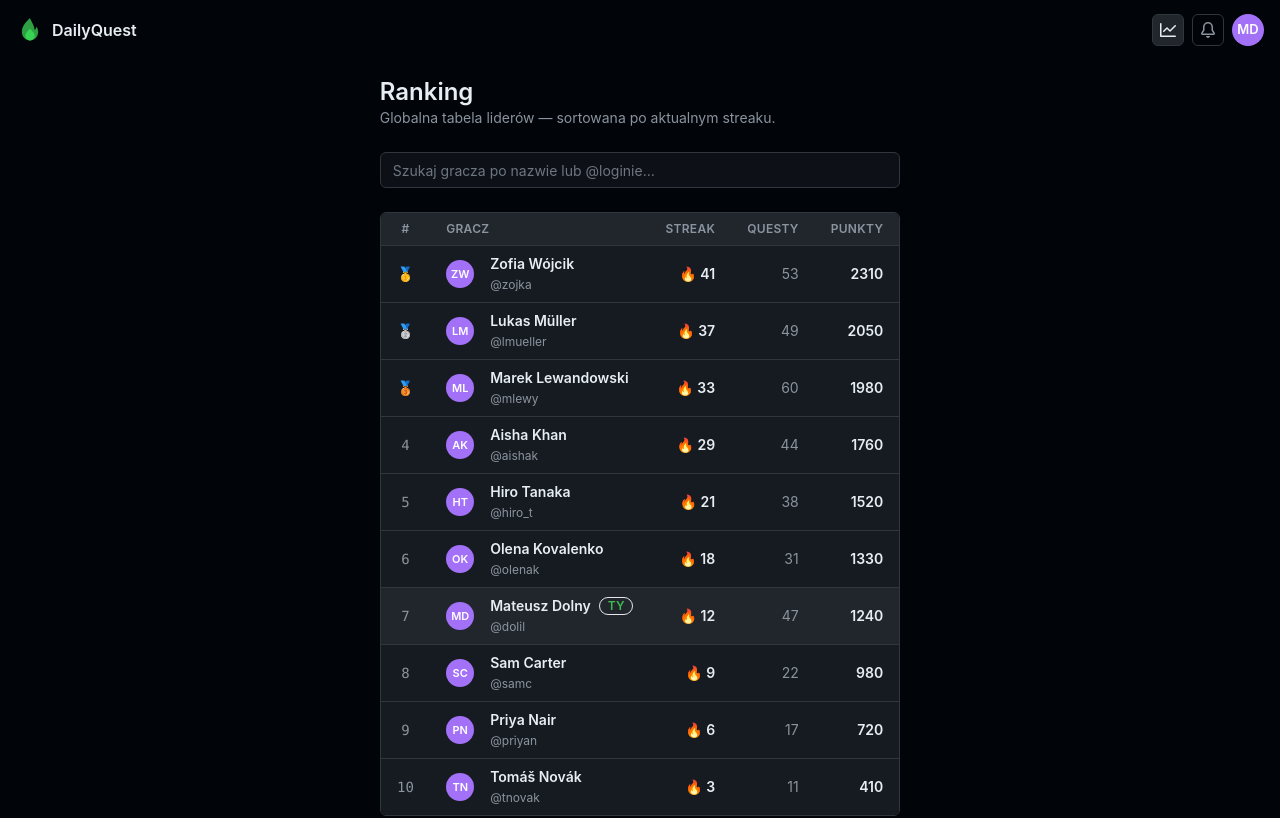
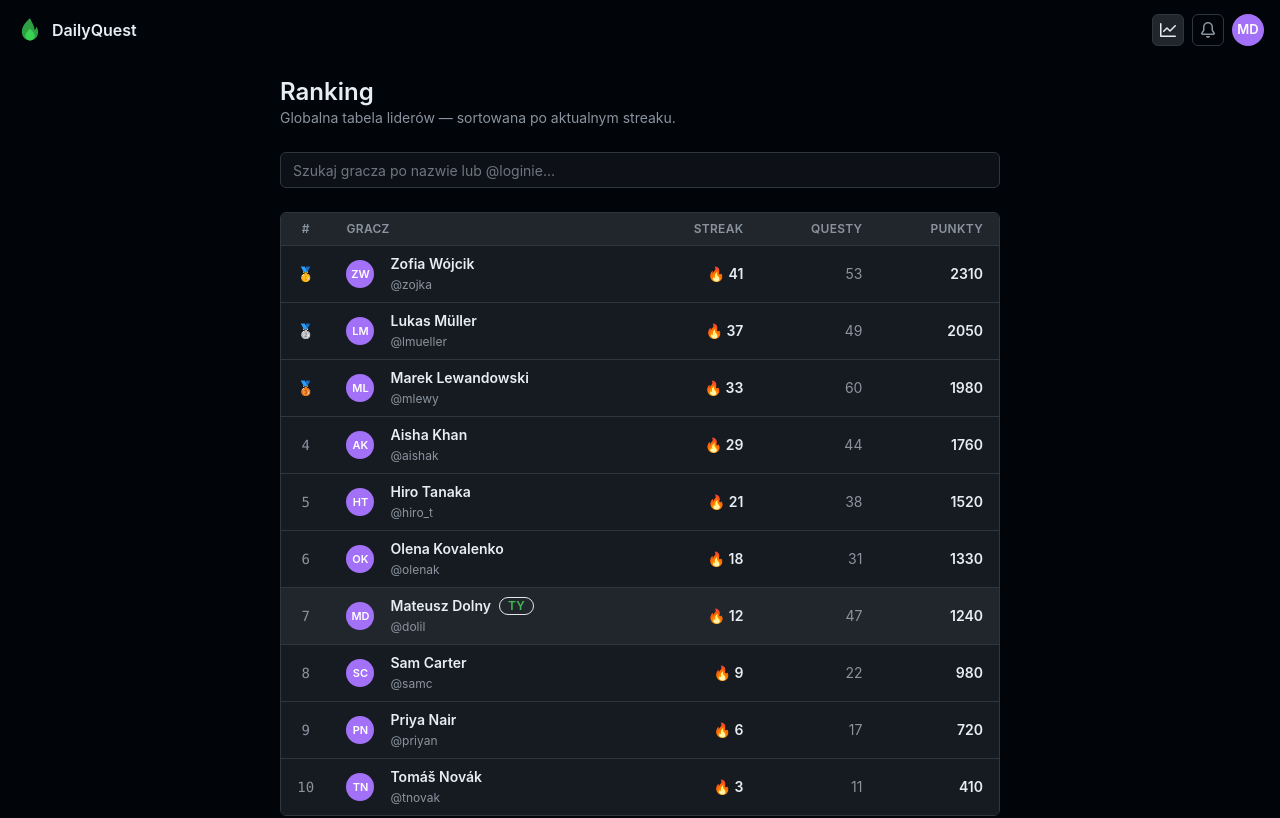
Before and after one commit to DolilDev/NewRepoEveryDay, a Next.js app: page /leaderboard in a window 1280 px wide. Shown: the top 818 px of the page. Built offline with nearby package versions, Linux system fonts and the light colour scheme.

Commit message:
Ustaw szerokosc tabeli rankingu na 3/5 strony

```diff
--- a/app/leaderboard/page.tsx
+++ b/app/leaderboard/page.tsx
@@ -30,7 +30,7 @@ export default function LeaderboardPage() {
     : ranked;
 
   return (
-    <div className="mx-auto max-w-7xl space-y-6 px-6 py-6">
+    <div className="mx-auto w-3/5 space-y-6 px-6 py-6">
       <div>
         <h1 className="text-2xl font-semibold text-gh-text">Ranking</h1>
         <p className="text-sm text-gh-muted">
```
